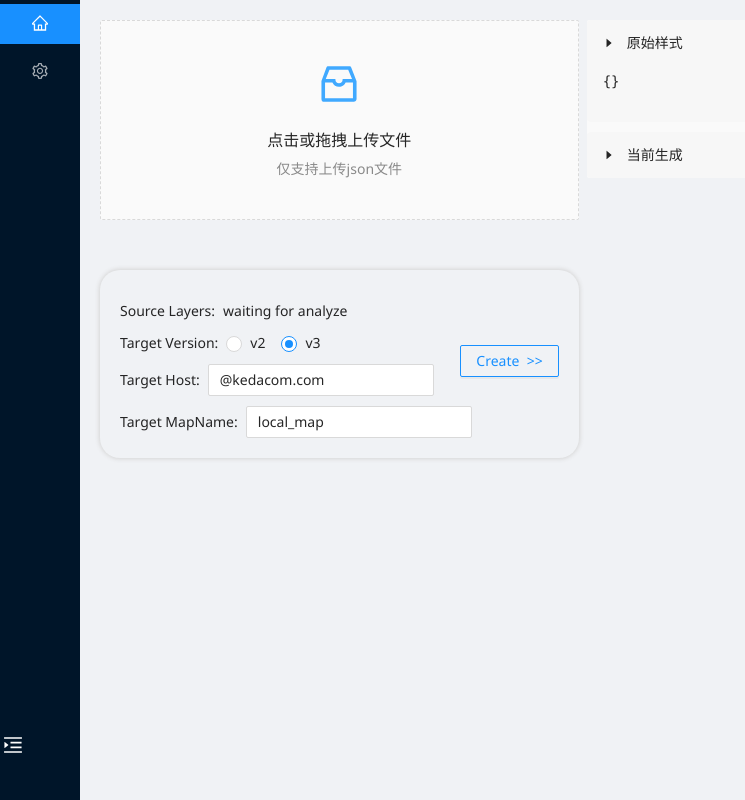
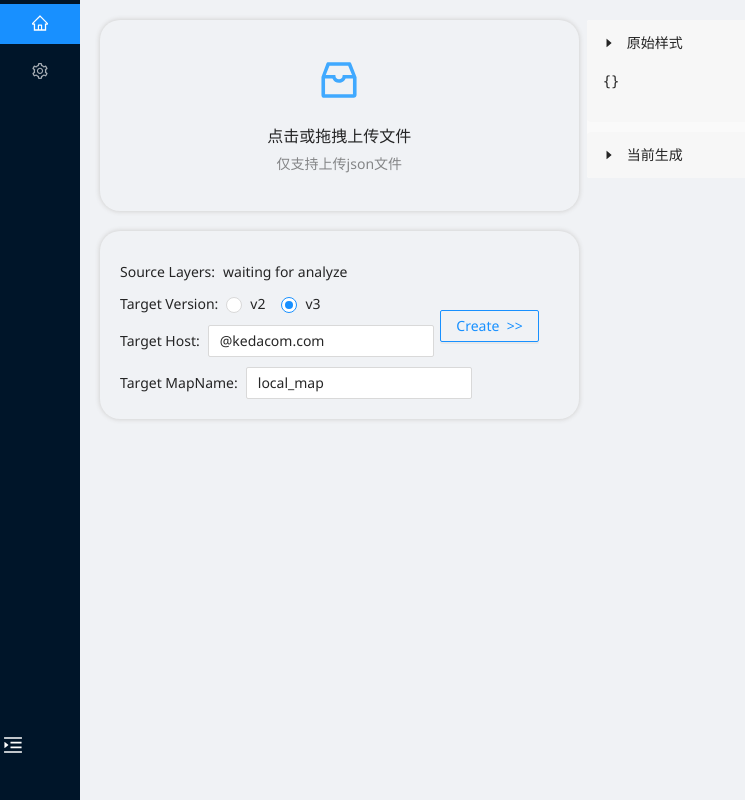
Before and after one commit to BK201c/maptools-web, a Vue app: page /#/dashboard in a window 1280 px wide. Shown: the whole page, without its empty margins (0-745 px from the left). Built offline with nearby package versions, Linux system fonts and the light colour scheme.

Commit message:
支持添加多个样式文件

```diff
--- a/src/components/uploader/index.vue
+++ b/src/components/uploader/index.vue
@@ -1,5 +1,5 @@
 <template>
-  <section style="height: 200px">
+  <section class="container">
     <a-upload-dragger
       :file-list="fileList"
       name="file"
@@ -8,6 +8,7 @@
       :before-upload="beforeUpload"
       @change="handleChange"
       accept=".json"
+      style="background: transparent; border: none"
     >
       <p class="ant-upload-drag-icon">
         <AntIcon icon="InboxOutlined" />
@@ -20,7 +21,7 @@
 
 <script lang="ts" setup>
 import AntIcon from "@cmp/icon";
-import { ref, computed } from "vue";
+import { ref } from "vue";
 interface FileItem {
   uid: string;
   name?: string;
@@ -42,7 +43,7 @@ const handleChange = (info: FileInfo) => {
   let resFileList = [...info.fileList];
   // 1. Limit the number of uploaded files
   //    Only to show two recent uploaded files, and old ones will be replaced by the new
-  resFileList = resFileList.slice(-1);
+  // resFileList = resFileList.slice(-1);
   fileList.value = resFileList;
 };
 
@@ -79,4 +80,9 @@ const readJsonByFile = (file: any) => {
 };
 </script>
 
-<style lang="scss" scoped></style>
+<style lang="scss" scoped>
+.container {
+  background: transparent;
+  border: none;
+}
+</style>
--- a/src/views/dashboard/components/transform.vue
+++ b/src/views/dashboard/components/transform.vue
@@ -118,15 +118,16 @@ const layerCheck = (key: any) => {
 const decodeLayers = (styles: any) => {
   try {
     let layers: Object | Array<object> = [];
+    const layerCount = Object.keys(state.layerGroup).length;
     if (styles.hasOwnProperty("layers")) layers = styles["layers"];
     if (styles.hasOwnProperty("2d")) layers = styles["2d"]["layers"];
     if (styles instanceof Array && styles.length > 0)
       layers = styles.reduce(
-        (pre, cur, i) => Object.assign(pre, { [`layer${i}`]: cur }),
+        (pre, cur) => Object.assign(pre, { [`layer${layerCount + 1}`]: cur }),
         {}
       );
 
-    state.layerGroup = layers;
+    Object.assign(state.layerGroup, layers);
     state.options = [
       ...Object.keys(layers).map((v) =>
         Object.assign({}, { label: v, value: v })
@@ -226,11 +227,9 @@ const getReverseLayer = () => {
 .trans-styles {
   &-items {
     margin-top: 10px;
+    user-select: none;
   }
   &-container {
-    box-shadow: 0 0 4px 1px #d5d5d5;
-    padding: 20px;
-    border-radius: 20px;
     .button {
       position: absolute;
       right: 20px;
--- a/src/views/dashboard/index.vue
+++ b/src/views/dashboard/index.vue
@@ -2,12 +2,12 @@
   <section class="adapter-container">
     <a-row :gutter="[8, 8]">
       <a-col :span="10">
-        <a-row>
+        <a-row class="adapter-container-items">
           <a-col :span="24">
             <Uploader @uploaded="uploaded"></Uploader>
           </a-col>
         </a-row>
-        <a-row class="adapter-container-tags">
+        <a-row class="adapter-container-items">
           <a-col :span="24">
             <Transform
               @rebuild="rebuild"
@@ -67,8 +67,11 @@ const rebuild = (props: { newStyle: object; fileName: string }): void => {
 
 <style lang="scss" scoped>
 .adapter-container {
-  &-tags {
-    margin-top: 50px;
+  &-items {
+    box-shadow: 0 0 4px 1px #d5d5d5;
+    padding: 20px;
+    border-radius: 20px;
+    margin-bottom: 20px;
   }
 }
 </style>
```
